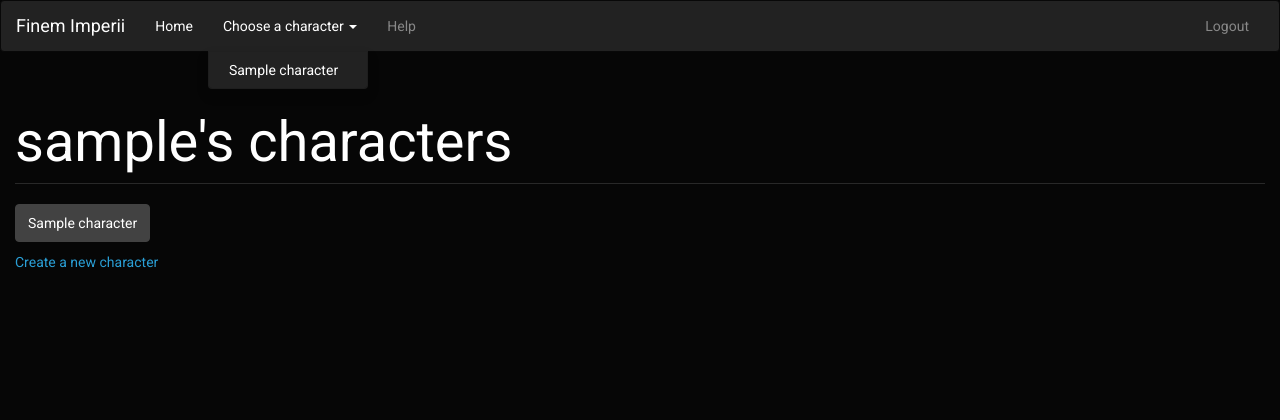
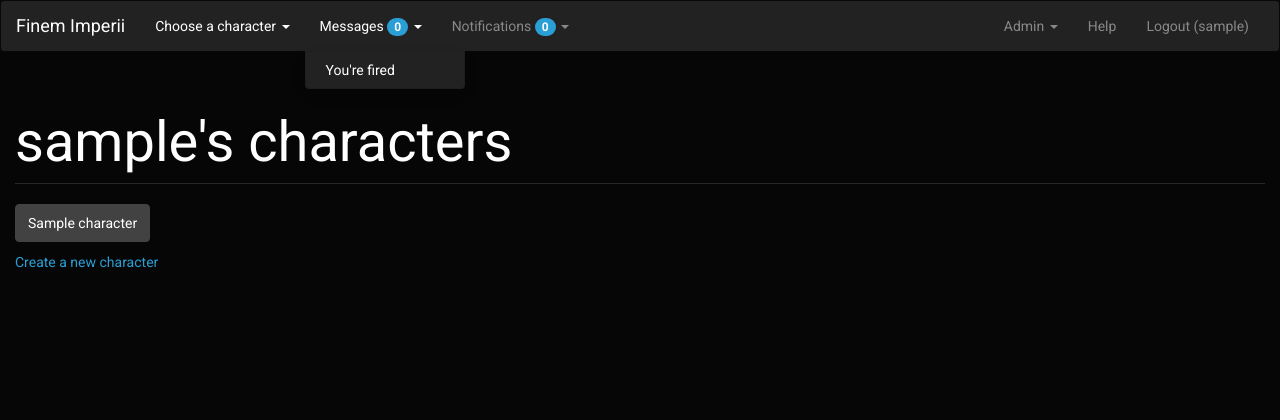
Before and after one commit to jardiacaj/finem_imperii, a Django app: page /home/ in a window 1280 px wide, after a click that opens the changed part. Shown: the top 420 px of the page. Run offline with Django 3.2, Linux system fonts and the light colour scheme; a user stored in the database is signed in; tables that the repository leaves empty hold one stand-in row (values such as "Sample post"); parts of the project's set-up code (start-up, migrations or seed data) failed here and were passed over; some libraries are stand-ins or nearby versions.

Commit message:
Navbar and inchar base template design

```diff
--- a/finem_imperii/base/templates/base/base.html
+++ b/finem_imperii/base/templates/base/base.html
@@ -47,8 +47,37 @@
                         </div>
                     {% endfor %}
             {% endif %}
-            {% block content %}
-            {% endblock %}
+
+            {% if request.hero %}
+                <div class="col-xs-12 col-md-3">
+                    <p>
+                        {% if request.hero.oath_sworn_to %}
+                            Sworn oath to {{ request.hero.oath_sworn_to }}
+                        {% else %}
+                            No allegiance sworn.
+                        {% endif %}
+                    </p>
+                    <p>
+                        You are in {{ request.hero.location }}, a {{ request.hero.location.size_name }} in
+                        {{ request.hero.location.tile }}.
+                    </p>
+                    <p>MAP GOES HERE</p>
+                    <p>
+                        {{ request.hero.location.tile }} is part of {{ request.hero.location.tile.controlled_by }} in
+                        <a href="{{ request.hero.world.get_absolute_url }}">{{ request.hero.world }}</a>.
+                    </p>
+                    <h4>Your units</h4>
+                    <h4>Your inventory</h4>
+                    <h4>Your position</h4>
+                </div>
+                <div class="col-xs-12 col-md-9">
+            {% endif %}
+
+            {% block content %}{% endblock %}
+
+            {% if request.hero %}
+                </div>
+            {% endif %}
         </div>
 
         <footer class="footer">
--- a/finem_imperii/base/templates/base/homepage.html
+++ b/finem_imperii/base/templates/base/homepage.html
@@ -2,7 +2,7 @@
 
 {% block content %}
 
-    <div class="col-xs-12 col-md-8">
+    <div class="col-xs-12 col-md-8 jumbotron">
         <h1 class="page-header">The Empire has fallen</h1>
         <p>
             After seven prosper centuries of peace under the rule of the Empire, it entered a stage of spiralling
--- a/finem_imperii/base/templates/base/navbar.html
+++ b/finem_imperii/base/templates/base/navbar.html
@@ -15,10 +15,10 @@
 
         <div class="collapse navbar-collapse" id="bs-example-navbar-collapse-2">
             <ul class="nav navbar-nav">
+
                 {% if user.is_authenticated %}
-                    <li class="active"><a href="{% url 'base:home' %}">Home <span class="sr-only">(current)</span></a></li>
-                    <li class="dropdown">
 
+                    <li class="dropdown active">
                         {% if request.hero %}
                             <a href="{{ request.hero.activation_url }}" class="dropdown-toggle" data-toggle="dropdown" role="button" aria-expanded="false">
                                 {{ request.hero }}
@@ -37,16 +37,54 @@
                             {% endfor %}
                         </ul>
                     </li>
-                    <li><a href="{% url 'base:help' %}">Help</a></li>
+
+                    <li class="dropdown">
+                        <a href="#" class="dropdown-toggle" data-toggle="dropdown" role="button" aria-expanded="false">
+                            Messages
+                            <span class="badge">0</span>
+                            <span class="caret"></span>
+                        </a>
+
+                        <ul class="dropdown-menu" role="menu">
+                            <li><a href="#">You're fired</a></li>
+                        </ul>
+                    </li>
+
+                    <li class="dropdown">
+                        <a href="#" class="dropdown-toggle" data-toggle="dropdown" role="button" aria-expanded="false">
+                            Notifications
+                            <span class="badge">0</span>
+                            <span class="caret"></span>
+                        </a>
+
+                        <ul class="dropdown-menu" role="menu">
+                            <li><a href="#">You're fired</a></li>
+                        </ul>
+                    </li>
+
                 {%  else %}
-                    <li class="active"><a href="{% url 'base:home' %}">Home <span class="sr-only">(current)</span></a></li>
-                    <li><a href="{% url 'base:help' %}">Help</a></li>
+
                     <li><a href="{% url 'account:register' %}">Join</a></li>
+                    <li><a href="{% url 'base:help' %}">About Finem Imperii</a></li>
+
                 {% endif %}
+
             </ul>
             <ul class="nav navbar-nav navbar-right">
+                {% if user.is_staff %}
+                    <li class="dropdown">
+                        <a href="/admin" class="dropdown-toggle" data-toggle="dropdown" role="button" aria-expanded="false">
+                            Admin
+                            <span class="caret"></span>
+                        </a>
+                        <ul class="dropdown-menu" role="menu">
+                            <li><a href="/admin">Django admin</a></li>
+                        </ul>
+                    </li>
+                {% endif %}
+                <li><a href="{% url 'base:help' %}">Help</a></li>
                 {% if user.is_authenticated %}
-                    <li><a href="{% url 'account:logout' %}">Logout</a></li>
+                    <li><a href="{% url 'account:logout' %}">Logout ({{ user }})</a></li>
                 {%  else %}
                     <li><a href="{% url 'account:login' %}">Login</a></li>
                 {% endif %}
```
Also changed, not shown: finem_imperii/base/templates/base/create.html (deleted, +0 -35 lines).
